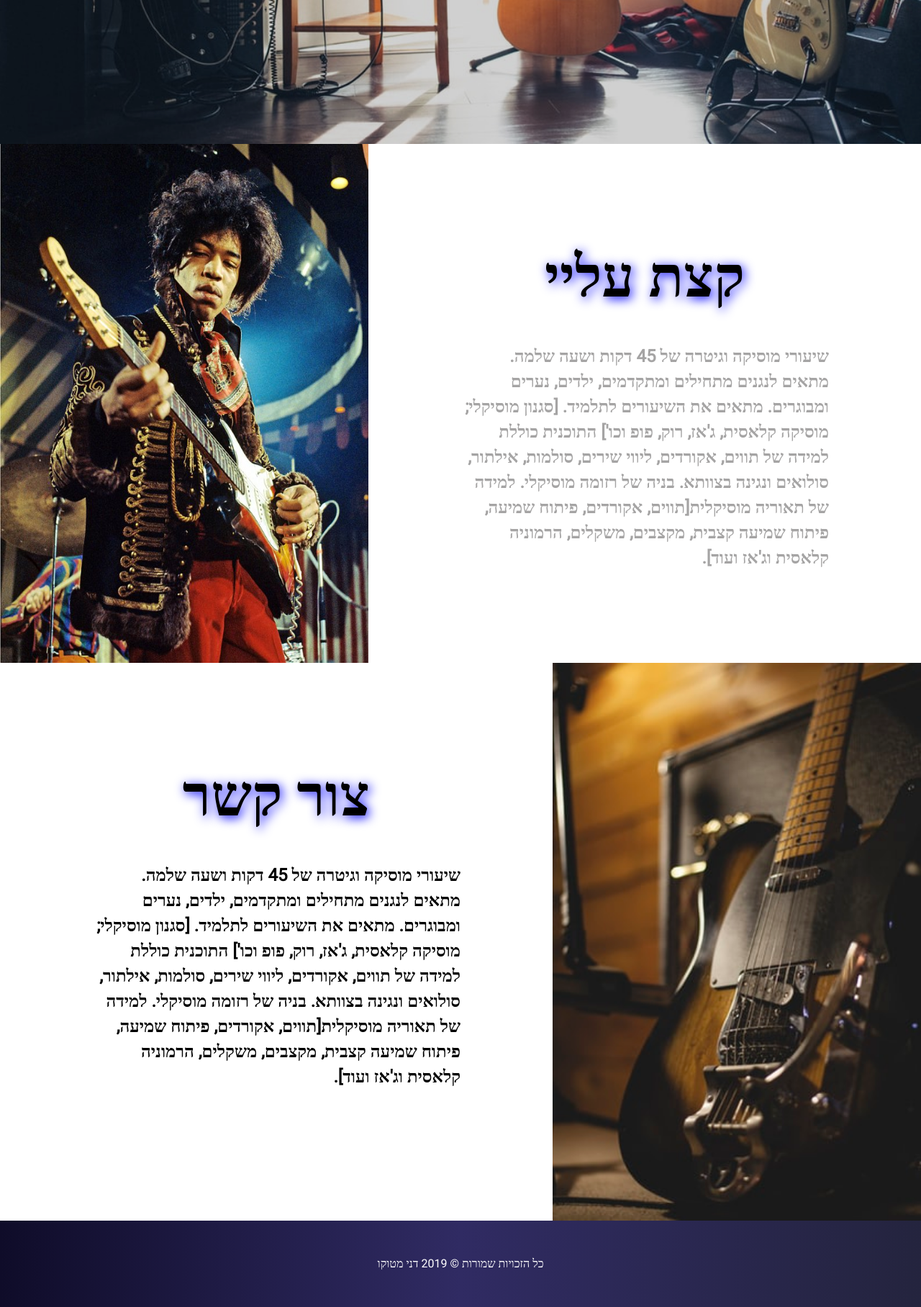
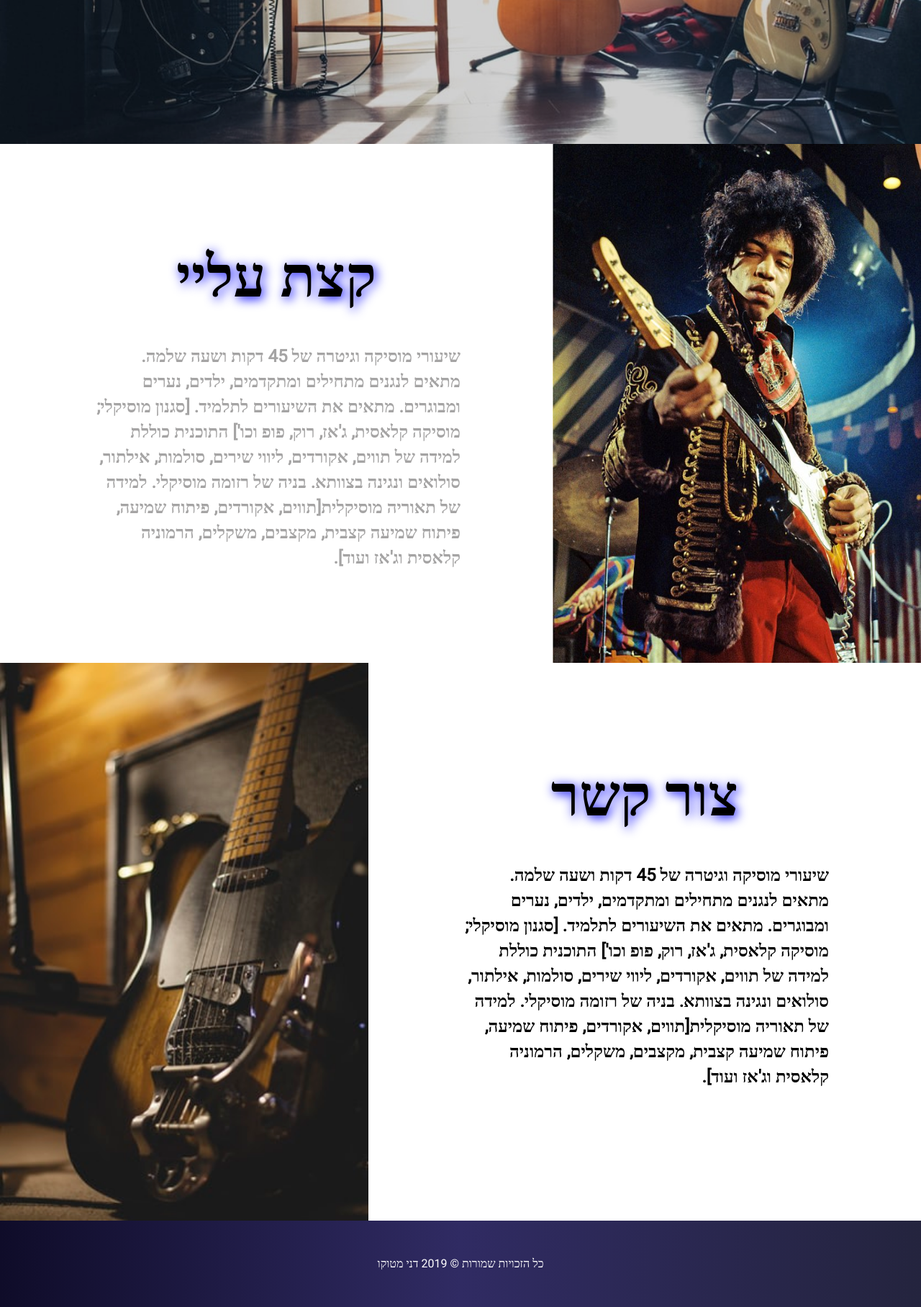
Before and after one commit to DaniMatuko/Jimi-Hendrix, a PHP site: page / in a window 1280 px wide. Shown: the part 600-2416 px from the top of the page at 72% size. Run offline with PHP 8.4, Linux system fonts and the light colour scheme.

```diff
--- a/index.html
+++ b/index.html
@@ -29,7 +29,6 @@
             </div>
         </div>
         <div class="section" id="about">
-            <div class="about-pic"><img src="images/about-jimi.jpg" alt=""> </div>
 
             <div class="info" dir="rtl">
                 <h1>קצת עליי</h1>
@@ -37,16 +36,21 @@
                     אילתור, סולואים ונגינה בצוותא. בניה של רזומה מוסיקלי. למידה של תאוריה מוסיקלית[תווים, אקורדים, פיתוח שמיעה, פיתוח שמיעה קצבית, מקצבים, משקלים, הרמוניה קלאסית וג'אז ועוד].</p>
             </div>
 
+            <div class="about-pic"><img src="images/about-jimi.jpg" alt=""> </div>
+
+
         </div>
 
         <div class="section" id="contact">
-            <div class="contact-pic"><img src="images/dark-guitar.jpg" alt=""> </div>
 
             <div class="info" dir="rtl">
                 <h1> צור קשר</h1>
                 <p>שיעורי מוסיקה וגיטרה של 45 דקות ושעה שלמה. מתאים לנגנים מתחילים ומתקדמים, ילדים, נערים ומבוגרים. מתאים את השיעורים לתלמיד. [סגנון מוסיקלי; מוסיקה קלאסית, ג'אז, רוק, פופ וכו'] התוכנית כוללת למידה של תווים, אקורדים, ליווי שירים, סולמות,
                     אילתור, סולואים ונגינה בצוותא. בניה של רזומה מוסיקלי. למידה של תאוריה מוסיקלית[תווים, אקורדים, פיתוח שמיעה, פיתוח שמיעה קצבית, מקצבים, משקלים, הרמוניה קלאסית וג'אז ועוד].</p>
             </div>
+
+            <div class="contact-pic"><img src="images/dark-guitar.jpg" alt=""> </div>
+
             <div class="section" id="footer">כל הזכויות שמורות &copy; 2019 דני מטוקו</div>
 
         </div>
--- a/style.css
+++ b/style.css
@@ -103,14 +103,14 @@
             img {
                 width: 100%;
                 height: 100%;
-                min-width: 300px;
+                min-width: 420px;
             }
 
             .info {
                 flex: 1;
                 text-align: right;
                 padding: 8rem;
-                min-width: 500px;
+                min-width: 350px;
             }
 
             .info h1 {
```
